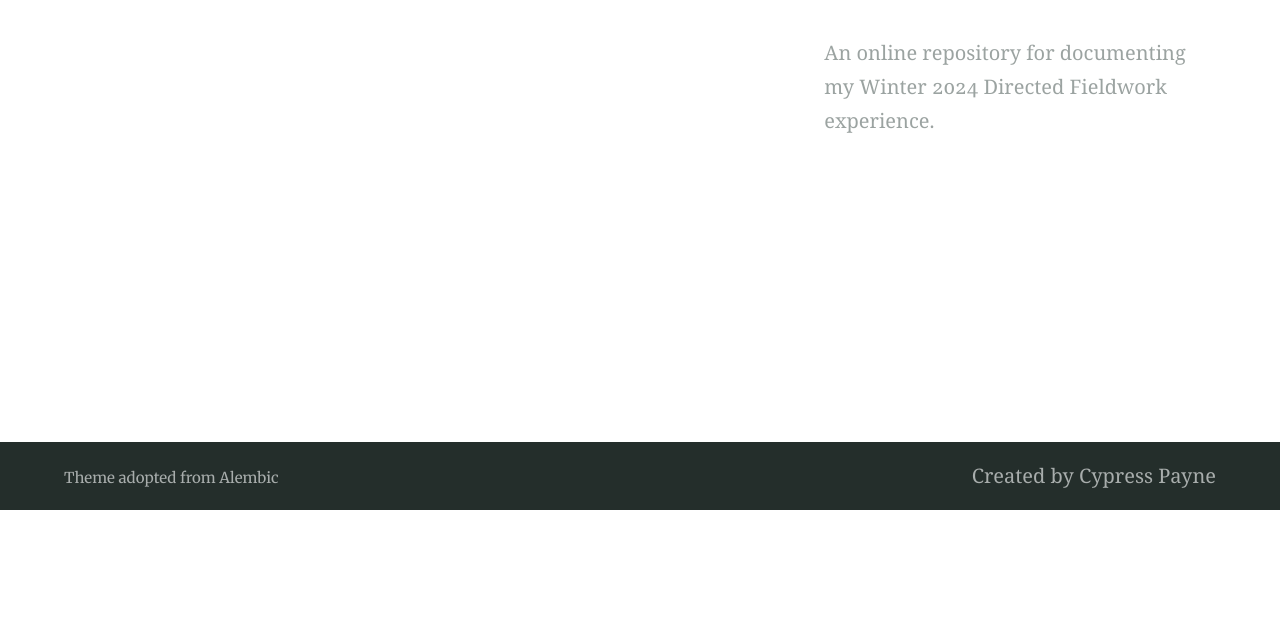
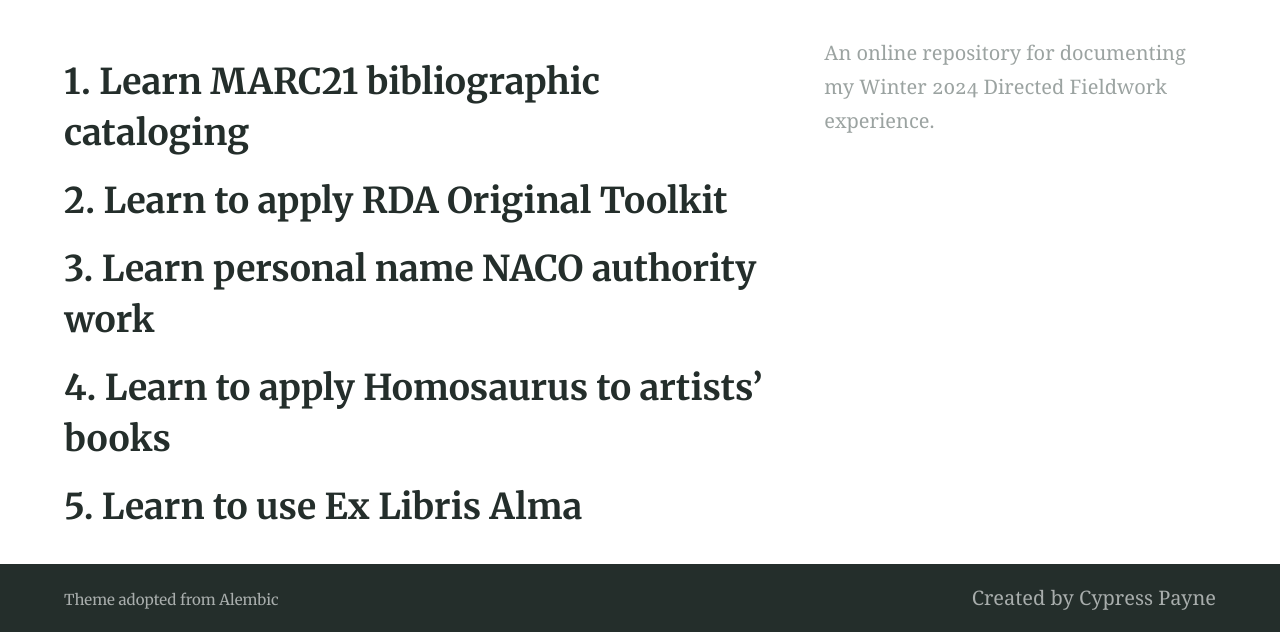
Before and after one commit to cspayne/winter2024dfw, a Jekyll site: the page built from learningoutcomes.md, in a window 1280 px wide. Shown: the part 390-1022 px from the top of the page. Built offline with Jekyll 4.4.1, drawn with Linux system fonts in a browser that asks for light colours; before the commit the page ends 900 px from its top, so only the background shows below that.

Commit message:
test learningoutcomes

```diff
--- a/learningoutcomes.md
+++ b/learningoutcomes.md
@@ -5,3 +5,48 @@ feature_image: "https://picsum.photos/2560/600?image=873"
 excerpt: "Learning Outcomes"
 aside: true
 ---
+
+<details>
+<summary><h2> 1. Learn MARC21 bibliographic cataloging</h2></summary>
+
+**Tasks:** Catalog artists’ books using OCLC Connexion. Consider DEI in subject analysis and other aspects of descriptive work. Apply controlled vocabularies and write notes thoughtfully.
+
+**Results:** OCLC bibliographic record numbers for each record created.
+
+</details>
+
+<details>
+<summary><h2> 2. Learn to apply RDA Original Toolkit</h2></summary>
+
+**Tasks:** Use the RDA Toolkit while performing cataloging work.
+
+**Results:** Records coded appropriately to reflect RDA standard used.
+
+</details>
+
+<details>
+<summary><h2> 3. Learn personal name NACO authority work</h2></summary>
+
+**Tasks:** Update and create personal name authorities through NACO as needed for cataloging work. Consider privacy and DEI in creation of authority records for people.
+
+**Results:** LCCN for each personal name authority created.
+
+</details>
+
+<details>
+<summary><h2> 4. Learn to apply Homosaurus to artists’ books</h2></summary>
+
+**Tasks:** Include Homosaurus terms in MARC bibliographic records for artists’ books.
+
+**Results:** Presence of Homosaurus terms in appropriate records.
+
+</details>
+
+<details>
+<summary><h2> 5. Learn to use Ex Libris Alma</h2></summary>
+
+**Tasks:** Create and update holdings and item records for cataloged materials using Ex Libris Alma.
+
+**Results:** Ex Libris Alma holdings and items can be looked up using OCLC bibliographic record numbers.
+
+</details>
```
